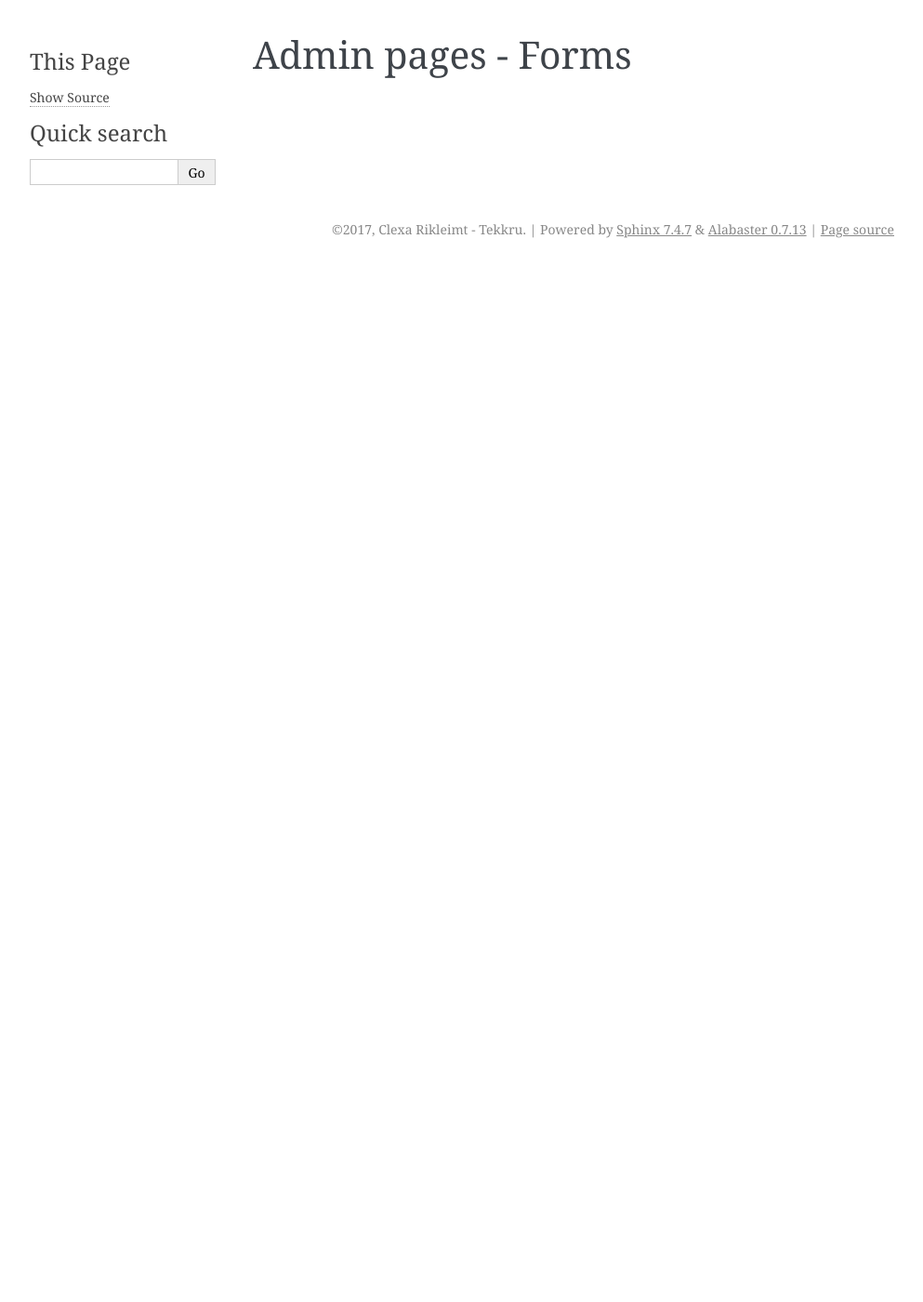
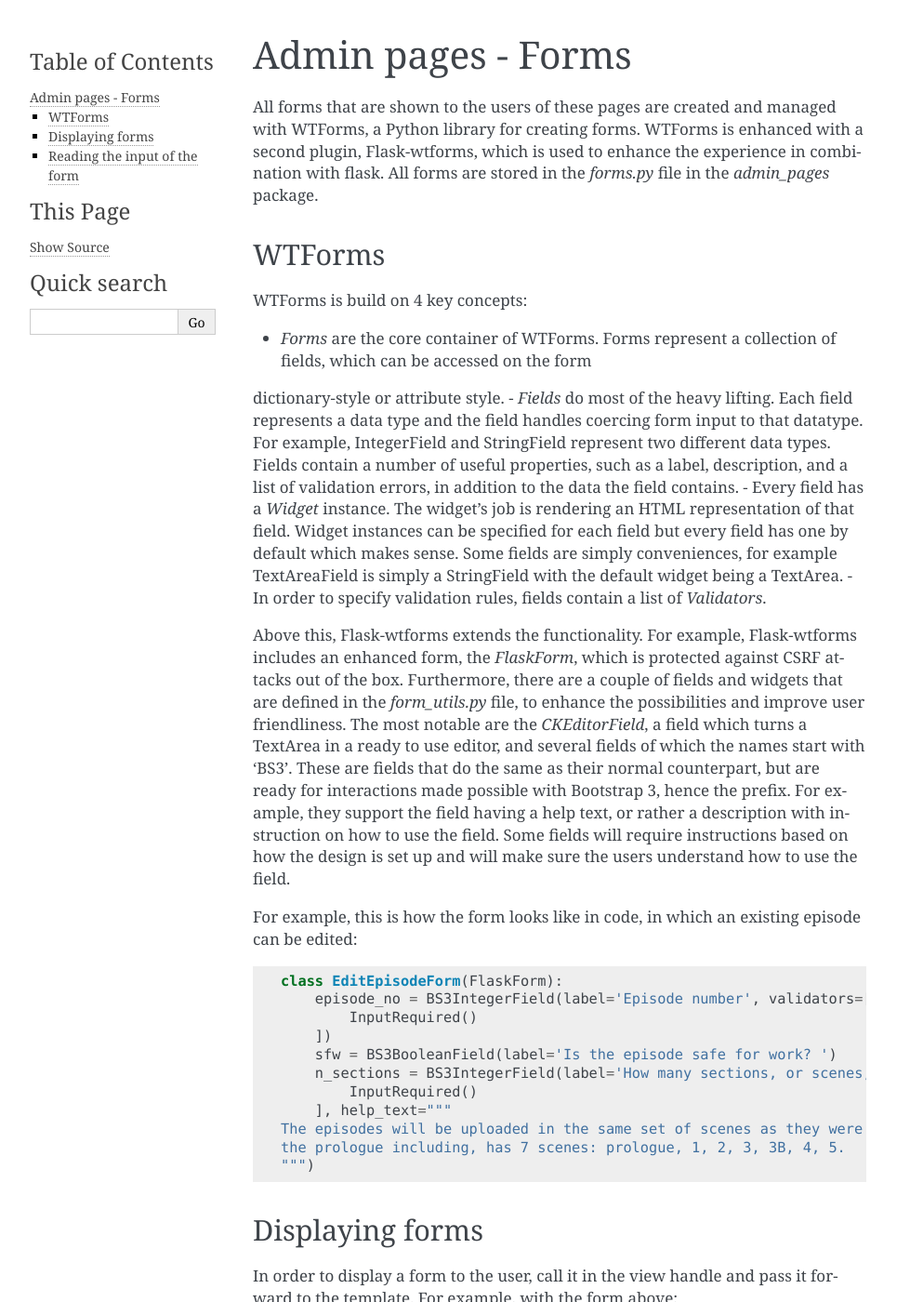
Before and after one commit to ClexaRikleimt/Rikleimt, a Sphinx documentation site: the page built from doc/source/backend/admin_pages/forms.rst, in a window 1280 px wide and 1400 px high. Shown: the whole window at 93% size, without its empty margins (148-1141 px from the left). Built offline with Sphinx 7.4.7, drawn with Linux system fonts in a browser that asks for light colours; pages that are not in the unit, such as notebooks, are missing from menus; some of the changed text lies outside the part shown.

Commit message:
Updating the docs: instructions on how to use forms.

```diff
--- a/doc/source/backend/admin_pages/forms.rst
+++ b/doc/source/backend/admin_pages/forms.rst
@@ -1,2 +1,115 @@
 Admin pages - Forms
 ===================
+All forms that are shown to the users of these pages are created and managed with WTForms, a Python library for creating
+forms. WTForms is enhanced with a second plugin, Flask-wtforms, which is used to enhance the experience in combination
+with flask. All forms are stored in the `forms.py` file in the `admin_pages` package.
+
+WTForms
+-------
+WTForms is build on 4 key concepts:
+
+- `Forms` are the core container of WTForms. Forms represent a collection of fields, which can be accessed on the form
+dictionary-style or attribute style.
+- `Fields` do most of the heavy lifting. Each field represents a data type and the field handles coercing form input to
+that datatype. For example, IntegerField and StringField represent two different data types. Fields contain a number of
+useful properties, such as a label, description, and a list of validation errors, in addition to the data the field
+contains.
+- Every field has a `Widget` instance. The widget’s job is rendering an HTML representation of that field. Widget
+instances can be specified for each field but every field has one by default which makes sense. Some fields are simply
+conveniences, for example TextAreaField is simply a StringField with the default widget being a TextArea.
+- In order to specify validation rules, fields contain a list of `Validators`.
+
+Above this, Flask-wtforms extends the functionality. For example, Flask-wtforms includes an enhanced form, the
+`FlaskForm`, which is protected against CSRF attacks out of the box. Furthermore, there are a couple of fields and
+widgets that are defined in the `form_utils.py` file, to enhance the possibilities and improve user friendliness. The
+most notable are the `CKEditorField`, a field which turns a TextArea in a ready to use editor, and several fields of
+which the names start with 'BS3'. These are fields that do the same as their normal counterpart, but are ready for
+interactions made possible with Bootstrap 3, hence the prefix. For example, they support the field having a help text,
+or rather a description with instruction on how to use the field. Some fields will require instructions based on how
+the design is set up and will make sure the users understand how to use the field.
+
+For example, this is how the form looks like in code, in which an existing episode can be edited:
+
+.. code-block:: python
+
+  class EditEpisodeForm(FlaskForm):
+      episode_no = BS3IntegerField(label='Episode number', validators=[
+          InputRequired()
+      ])
+      sfw = BS3BooleanField(label='Is the episode safe for work? ')
+      n_sections = BS3IntegerField(label='How many sections, or scenes, are there in the episode? ', validators=[
+          InputRequired()
+      ], help_text="""
+  The episodes will be uploaded in the same set of scenes as they were written in. For example, the first episode,
+  the prologue including, has 7 scenes: prologue, 1, 2, 3, 3B, 4, 5.
+  """)
+
+Displaying forms
+----------------
+In order to display a form to the user, call it in the view handle and pass it forward to the template. For example,
+with the form above:
+
+.. code-block:: python
+
+  def view():
+      form = EditEpisodeForm()
+      return render_template('template.html', form=form)
+
+Then, in the template file, import the form macros that help creating forms at the top, directly after extending the
+template.
+
+.. code-block:: jinja2
+
+  {% extends 'admin_pages/base_cms.html' %}
+  {% from 'admin_pages/utils/form_macro.html' import render_field, render_field_horizontal %}
+
+.. note::
+  There are 2 functions for rendering a form. These are based on the types of forms in Bootstrap3.
+  `Regular forms <http://getbootstrap.com/css/#forms>` are rendered with `render_field`, but in `horizontal forms <http://getbootstrap.com/css/#forms-horizontal>`
+  fields are rendered in a horizontal (grid) layout. When using this layout, use the `render_field_horizontal` function.
+
+Next, create a form in the template, and call the relevant rendering function for each field in the form. Please see the
+`utils/form_macro.html` file in the templates folder to look up the parameters this macro takes.
+
+.. code-block:: jinja2
+
+  <form method="POST" action="{{ url_for('.edit_episode', episode_no=episode_no) }}">
+      {{ form.hidden_tag() }}
+
+      {{ render_field(form.episode_no) }}
+      {{ render_field(form.sfw) }}
+      {{ render_field(form.n_sections) }}
+
+      <div class="form-group">
+          <button type="submit" class="btn btn-default">Save</button>
+      </div>
+  </form>
+
+.. note::
+  Calling the `hidden_tag` function on the form, renders the `<input type="hidden">` fields to the page, that are
+  required when using the `FlaskForm`. If you forget to call this function, the field won't validate because the CSRF
+  token is missing, thus it can't prove it is not a CSRF attack.
+
+Reading the input of the form
+-----------------------------
+The last part of using the form is done in the view handler again. If there is data present in the request to the server
+that was posted, it will automatically be inserted in the form on its creation. The next step is checking if the form
+validates. If it doesn't, send the form to the user again. The errors are stored in the fields and displayed to the user
+with the rendering functions without further interactions needed. The actual content of the fields is stored in the
+`data` attribute of each field. For example, the following snippets shows the input of the form to the user after posting
+the form:
+
+.. code-block:: python
+
+  def view():
+      form = EditEpisodeForm()
+
+      if not form.validate_on_submit():
+          return render_template('template.html', form=form)
+
+      # Form validates
+      return "Episode {0} has {1} scenes and {2} SFW.".format(
+          form.episode_no.data,
+          form.n_sections.data,
+          "is" if form.sfw.data else "isn't"
+      )
```
